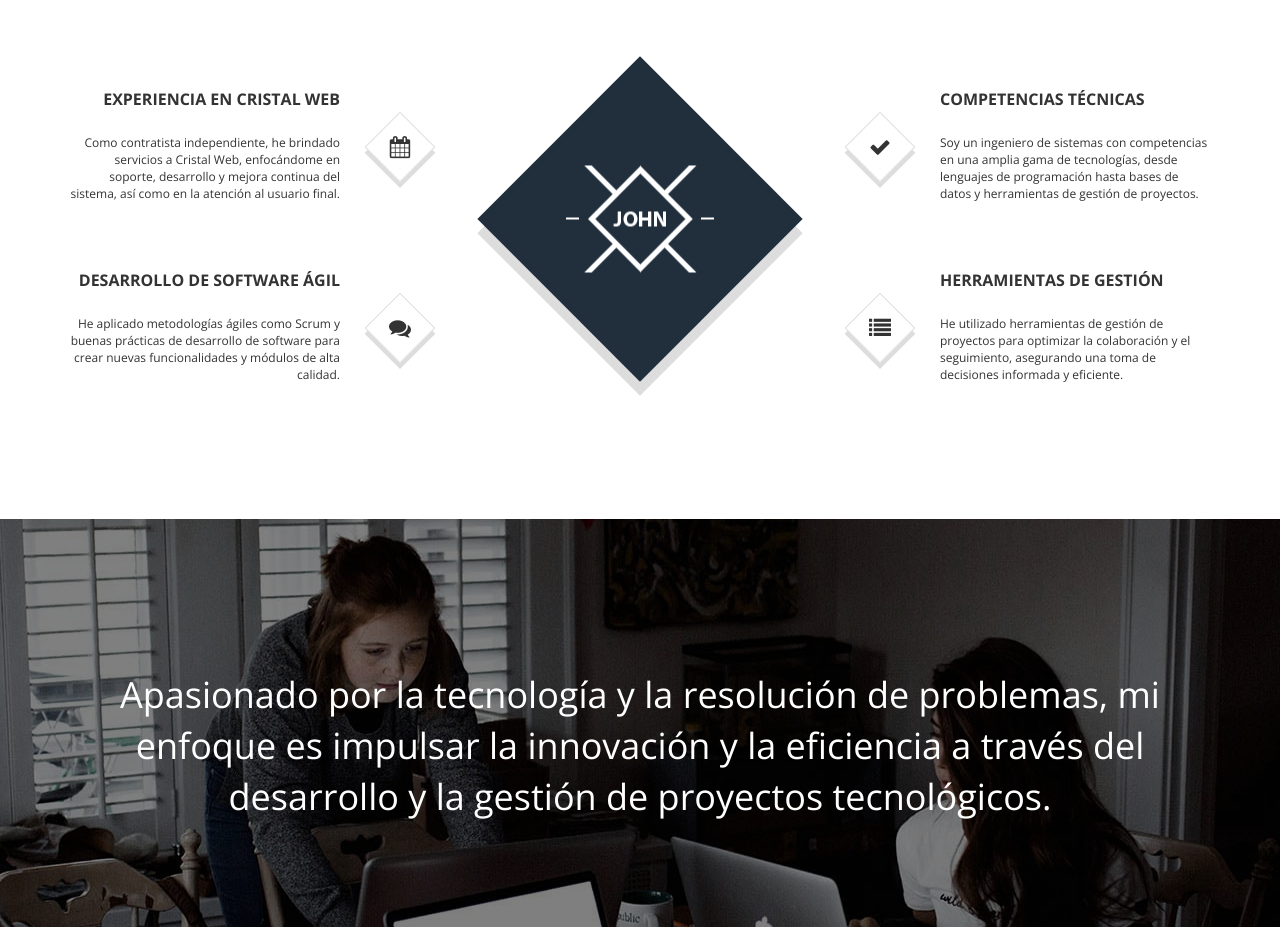
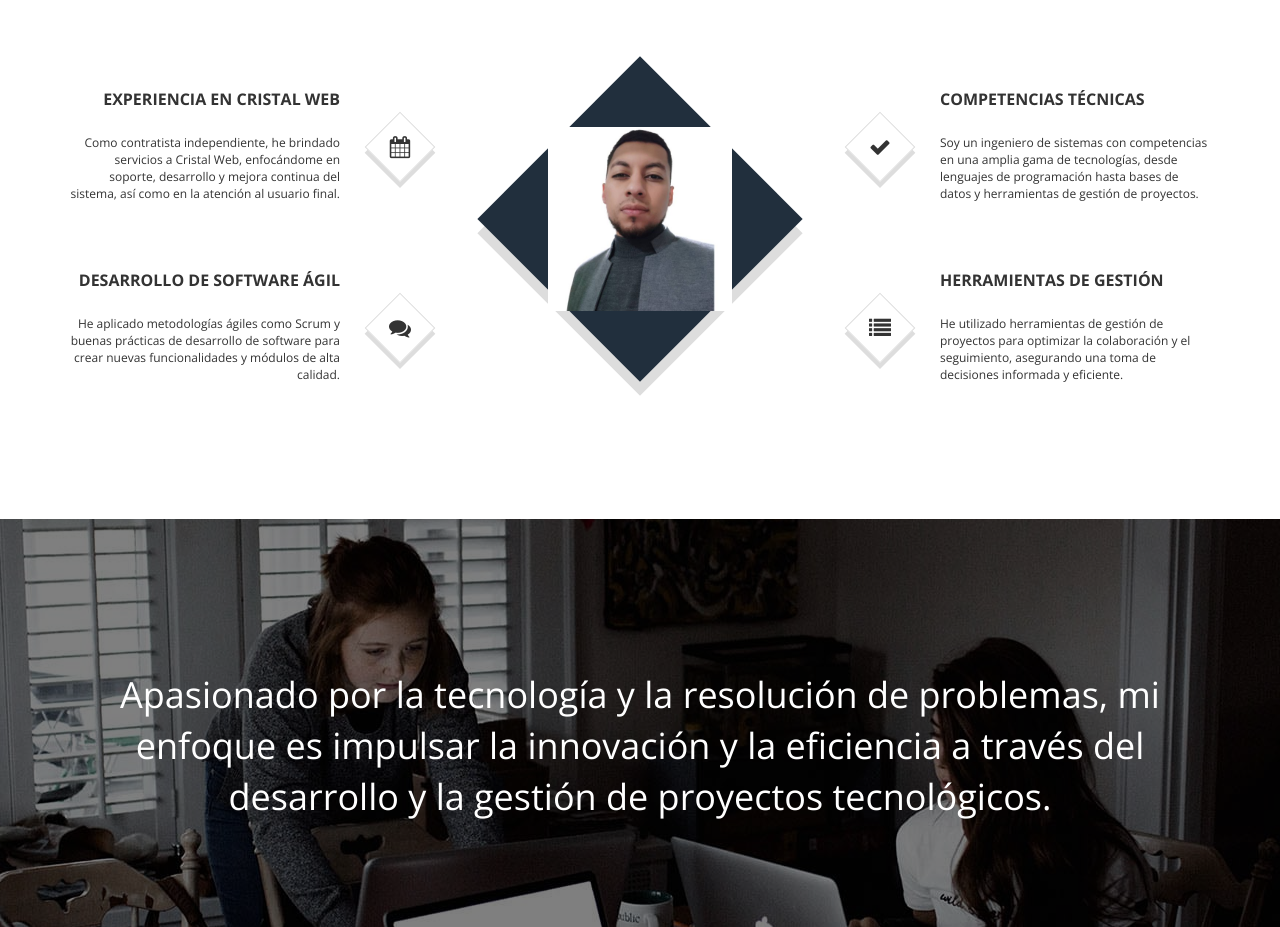
Before and after one commit to jeferD/Portafoilio, a plain HTML site: page index.html in a window 1280 px wide. Shown: the part 1040-1967 px from the top of the page. Drawn offline with nearby package versions, Linux system fonts and the light colour scheme.

Commit message:
first commit

```diff
--- a/index.html
+++ b/index.html
@@ -135,7 +135,7 @@
 					</div>
 					<div class="col-sm-4">
 						<div class="big-rectangle">
-							<img src="assets/img/john-logo.png" alt="">
+							<img src="assets/img/Jefer.jpg" style="width: 80%;" alt="">
 						</div><!-- /.big-rectangle -->
 					</div>
 					<div class="col-sm-4">
```
